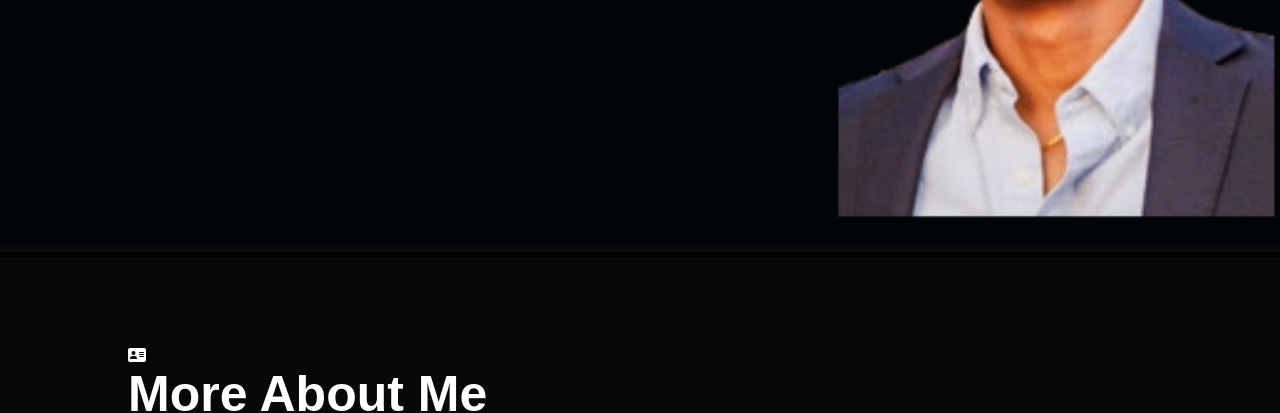
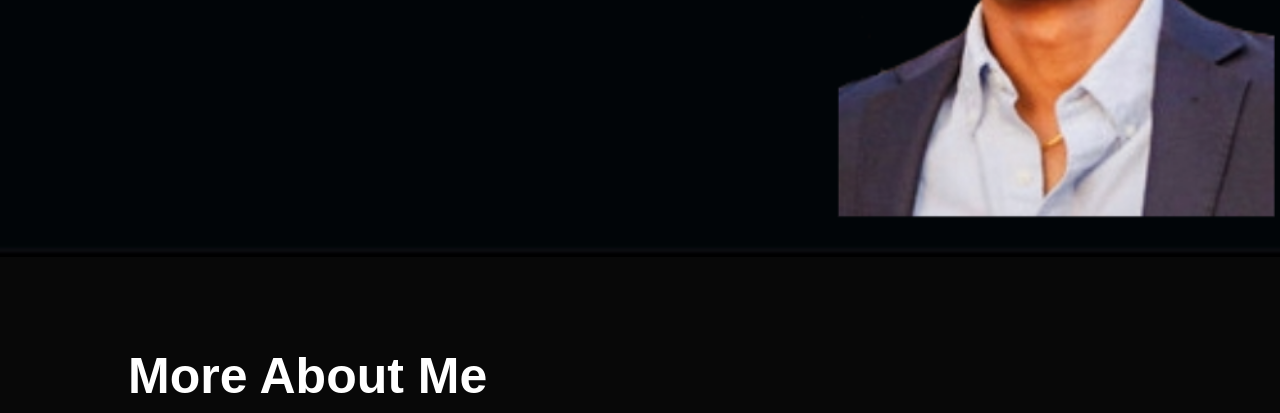
Before and after one commit to tomkuriakose/Personal-Portfolio, a plain HTML site: page index.html in a window 1280 px wide. Shown: the part 543-956 px from the top of the page. Drawn offline with Linux system fonts and the light colour scheme.

Commit message:
got rid of the line for icon

```diff
--- a/index.html
+++ b/index.html
@@ -42,7 +42,6 @@
     <div class="container">
         <div class="row">
             <div class="about-col">
-                <i class="fa-solid fa-address-card icon"></i>
                 <h1 class="subtitle">More About Me</h1>
                 <div class="tab-titles">
                     <p class="tab-links active-link" onclick="opentab('Education')">Education</p>
```
